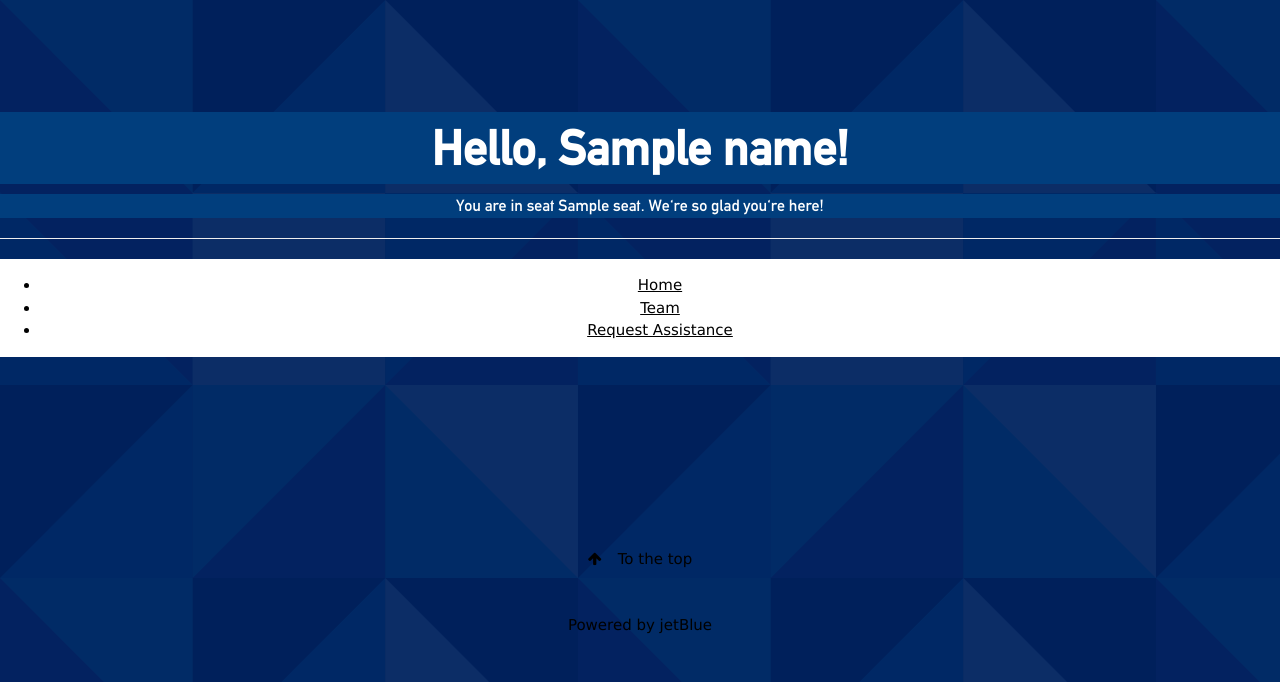
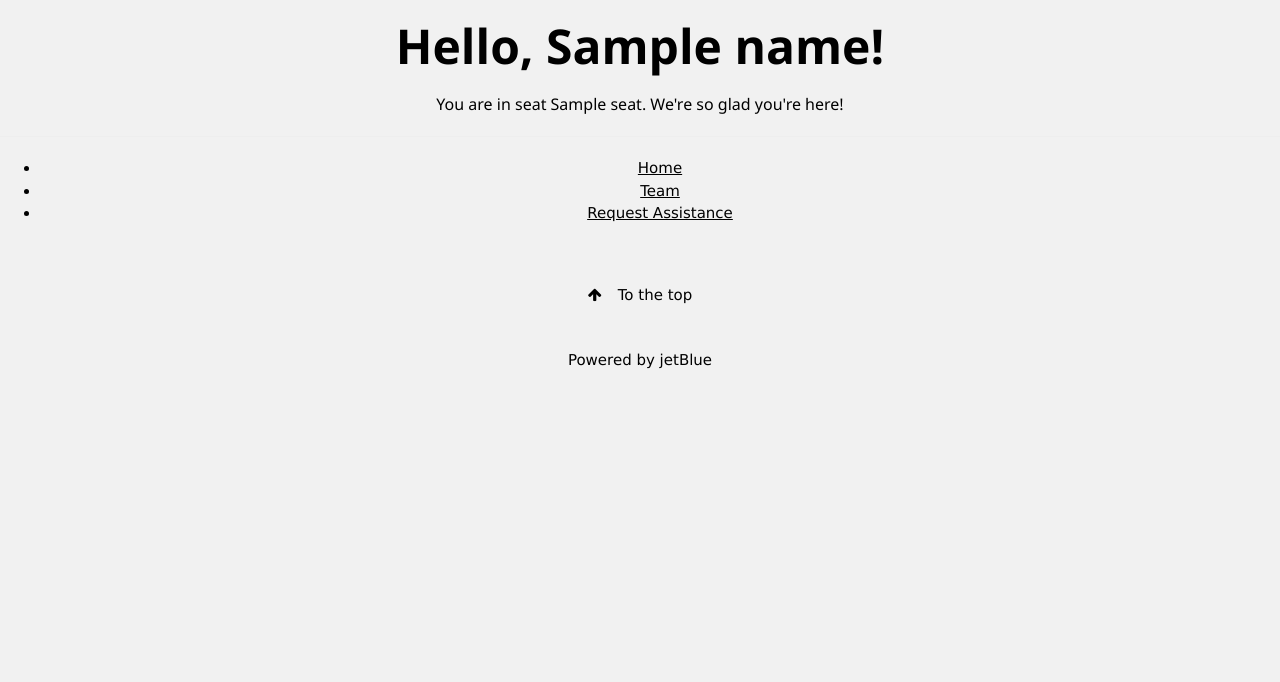
Before and after one commit to eaculb/hack_it_together_2019, a Flask app: template templates/welcome.html in a window 1280 px wide. Shown: the top 682 px of the page. Run offline with Flask 2, Linux system fonts and the light colour scheme; the template is opened without the code that fills it: most values are stand-ins (such as "Sample title", 1, 10 or a date in 2020); some libraries are stand-ins or nearby versions.

Commit message:
fixed url for stylesheet. background shows up

```diff
--- a/templates/stylesheet.css
+++ b/static/css/stylesheet.css
@@ -29,7 +29,7 @@ img {
 
 body {
 	padding-top: 8%;
-	background-image: url("../static/index-background.svg")
+	background-image: url("../index-background.svg")
 }
 
 .tblogo {
--- a/templates/index.html
+++ b/templates/index.html
@@ -2,12 +2,11 @@
 <html lang="en">
 
 <link rel="stylesheet" type="text/css" href="{{url_for('static',filename='css/stylesheet.css')}}">
-
-<title>Welcome Page</title>
+<title>Welcome</title>
 
 <body>
 	<div class="container-ticket-confirmation">
-		<img class="tblogo" src="{{url_for('static',filename='trueblue_logo.png')}}" alt="TrueBlue Logo" width="160px" height="45px">
+		<img class="tblogo" src="{{url_for('static',filename='trueblue_logo.png')}}" alt="TrueBlue Logo" width="160px" height="40px">
 
 
 		{% with messages = get_flashed_messages() %}
--- a/templates/temp_template.html
+++ b/templates/temp_template.html
@@ -7,7 +7,7 @@
 <link rel="stylesheet" href="https://fonts.googleapis.com/css?family=Oswald">
 <link rel="stylesheet" href="https://fonts.googleapis.com/css?family=Open Sans">
 <link rel="stylesheet" href="https://cdnjs.cloudflare.com/ajax/libs/font-awesome/4.7.0/css/font-awesome.min.css">
-<link rel="stylesheet" type="text/css" href="{{url_for('static',filename='css/stylesheet.css')}}">
+<link rel="stylesheet" type="text/css" href="{{url_for('templates',filename='stylesheet.css')}}">
 <body class="w3-light-grey"><center>
 <!-- Navigation bar with social media icons -->
 
```
